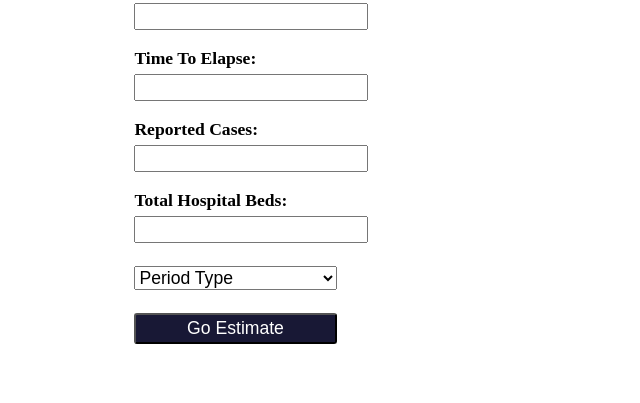
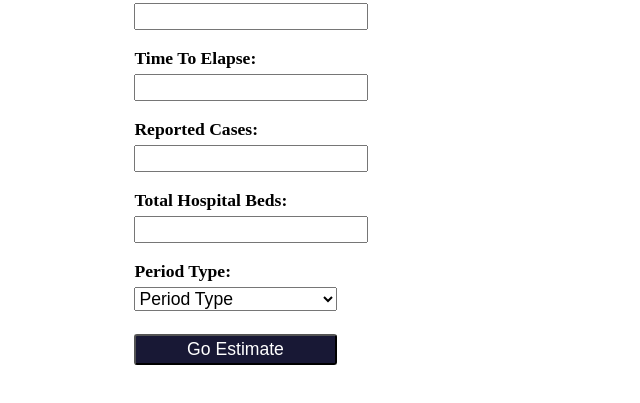
Before and after one commit to standerd/standerd.github.io, a plain HTML site: page index.html in a window 1280 px wide. Shown: the part 103-506 px from the top of the page, without its empty margins (0-640 px from the left). Drawn offline with Linux system fonts and the light colour scheme.

Commit message:
added period type label

```diff
--- a/index.html
+++ b/index.html
@@ -38,6 +38,7 @@
           data-total-hospital-beds
           name="totalHospitalBeds"
         /><br /><br />
+        <label for="periodType">Period Type:</label><br />
         <select id="periodType" data-period-type name="periodType">
           <option value="default">Period Type</option>
           <option value="days">Days</option>
```
